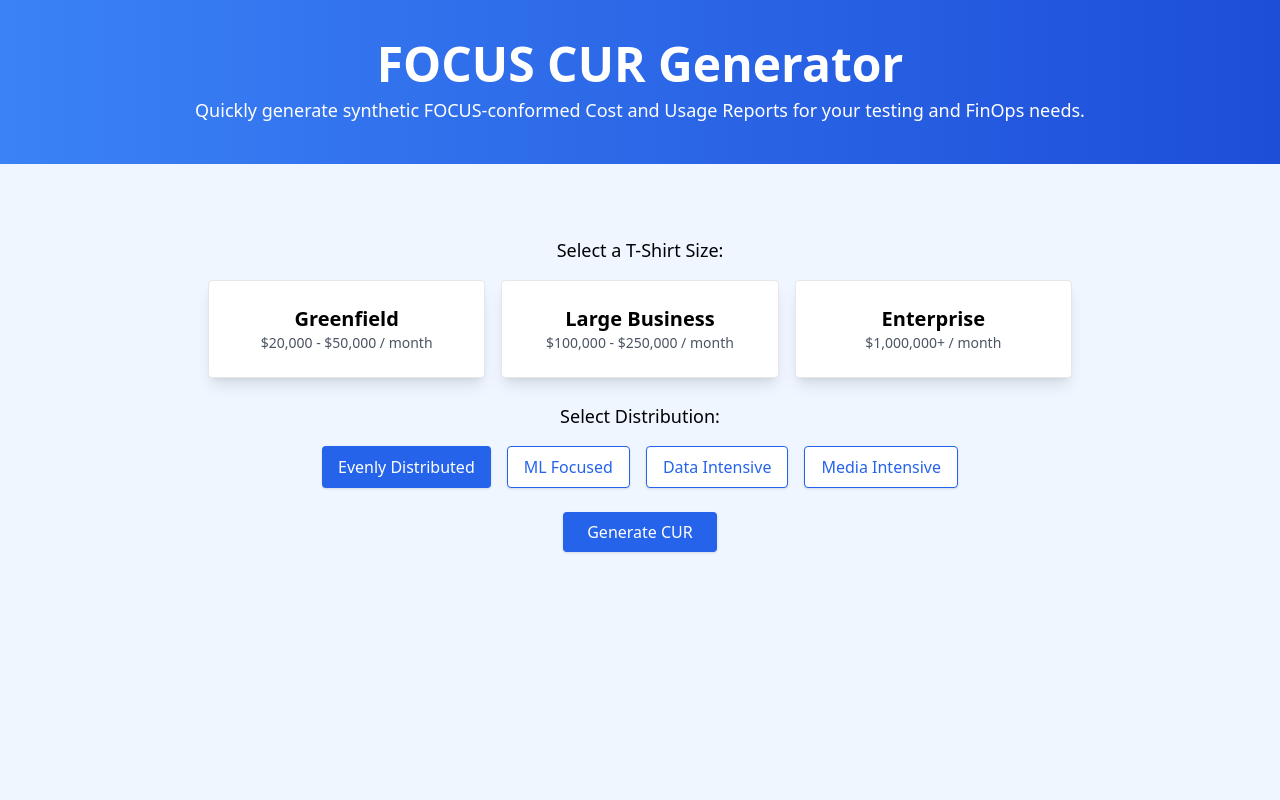
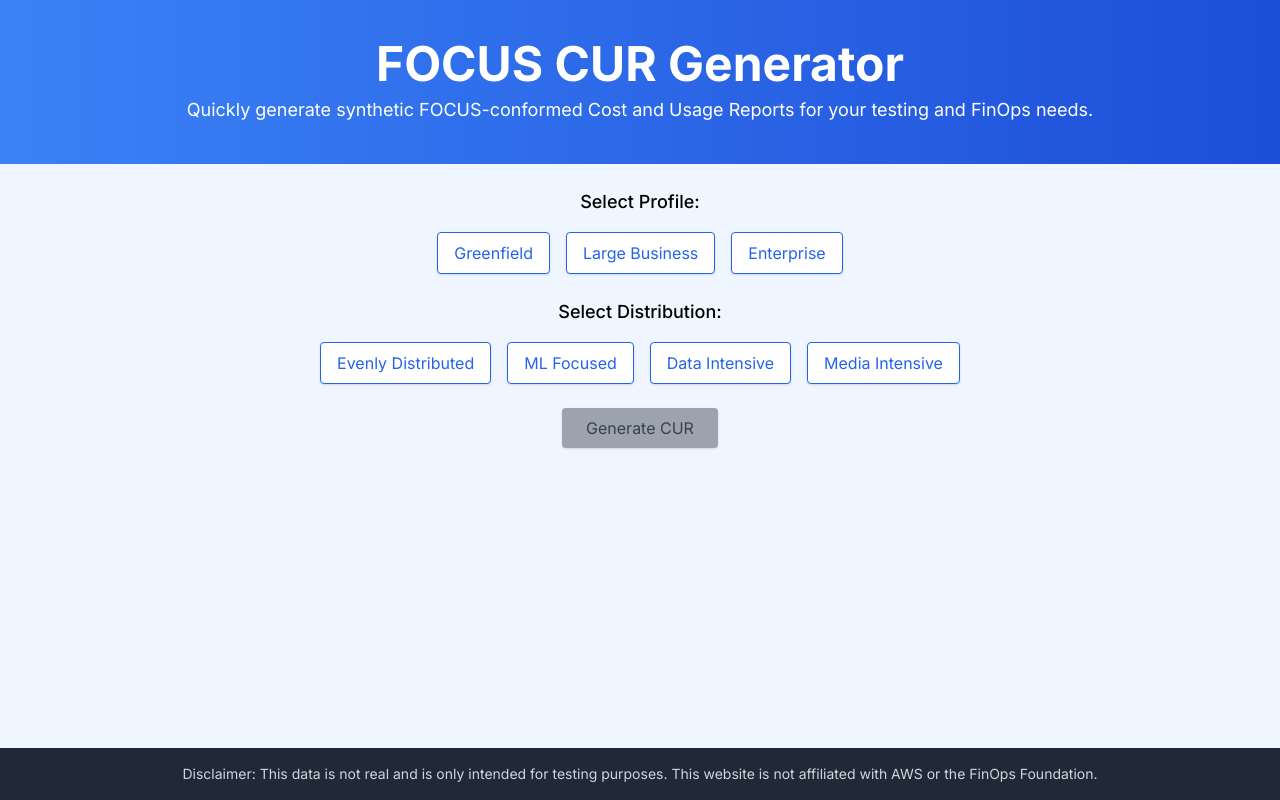
Before and after one commit to wjesseclements/FOCUS-generator, a React (Create React App) app in the folder frontend/: page / in a window 1280 px wide. Built offline with nearby package versions, Linux system fonts and the light colour scheme.

Commit message:
More UI/UX improvements

```diff
--- a/frontend/public/index.html
+++ b/frontend/public/index.html
@@ -1,6 +1,7 @@
 <!DOCTYPE html>
 <html lang="en">
   <head>
+
     <meta charset="utf-8" />
     <link rel="icon" href="%PUBLIC_URL%/favicon.ico" />
     <meta name="viewport" content="width=device-width, initial-scale=1" />
@@ -24,6 +25,10 @@
       work correctly both with client-side routing and a non-root public URL.
       Learn how to configure a non-root public URL by running `npm run build`.
     -->
+    <link
+    href="https://fonts.googleapis.com/css2?family=Inter:wght@400;500;700&display=swap"
+    rel="stylesheet"
+    />
     <title>React App</title>
   </head>
   <body>
--- a/frontend/src/App.js
+++ b/frontend/src/App.js
@@ -1,25 +1,36 @@
 import React, { useState } from "react";
 import axios from "axios";
+import Tippy from "@tippyjs/react";
+import "tippy.js/dist/tippy.css"; // Tippy's default styles
 
 export default function App() {
-  const [selectedProfile, setSelectedProfile] = useState("");
-  const [distribution, setDistribution] = useState("Evenly Distributed");
-  const [response, setResponse] = useState(null);
+  const [selectedProfile, setSelectedProfile] = useState(""); // No default selection
+  const [distribution, setDistribution] = useState(""); // No default selection
+  const [response, setResponse] = useState(null); // Stores the response
+  const [isReset, setIsReset] = useState(false); // Tracks whether the button is in "Reset" mode
 
   const generateCUR = async () => {
     try {
       const res = await axios.post("http://127.0.0.1:8000/generate-cur", {
         profile: selectedProfile,
-        distribution: distribution,
+        distribution: distribution || "Evenly Distributed", // Default to "Evenly Distributed" if none selected
       });
       setResponse(res.data);
+      setIsReset(true); // Switch button to Reset mode
     } catch (error) {
       console.error("Error generating CUR:", error);
     }
   };
 
+  const resetSelections = () => {
+    setSelectedProfile("");
+    setDistribution("");
+    setResponse(null);
+    setIsReset(false); // Revert button to Generate CUR mode
+  };
+
   return (
-    <div className="min-h-screen bg-blue-50 flex flex-col items-center">
+    <div className="min-h-screen bg-blue-50 flex flex-col items-center pb-16">
       {/* Hero Section */}
       <div className="bg-gradient-to-r from-blue-500 to-blue-700 text-white py-10 px-4 text-center w-full">
         <h1 className="text-5xl font-bold mb-2">FOCUS CUR Generator</h1>
@@ -29,87 +40,87 @@ export default function App() {
         </p>
       </div>
 
-      {/* Progress Indicator */}
-      <div className="flex justify-center items-center mt-6">
-        <div
-          className={`w-1/3 h-2 ${
-            selectedProfile ? "bg-blue-600" : "bg-gray-300"
-          } mx-1`}
-        ></div>
-        <div
-          className={`w-1/3 h-2 ${
-            distribution ? "bg-blue-600" : "bg-gray-300"
-          } mx-1`}
-        ></div>
-        <div
-          className={`w-1/3 h-2 ${response ? "bg-blue-600" : "bg-gray-300"} mx-1`}
-        ></div>
-      </div>
-
-      {/* Main Content */}
-      <div className="max-w-4xl w-full mt-10 px-4">
-        {/* T-Shirt Size Selection */}
-        <div className="mb-6 text-center">
-          <p className="text-lg font-medium mb-4">Select a T-Shirt Size:</p>
-          <div className="grid grid-cols-1 md:grid-cols-3 gap-4">
+      {/* Profile Selection with Tooltips */}
+      <div className="my-6 text-center">
+        <p className="text-lg font-medium mb-4">Select Profile:</p>
+        <div className="flex flex-wrap justify-center gap-4">
           {[
-              { name: "Greenfield", description: "$20,000 - $50,000 / month" },
-              { name: "Large Business", description: "$100,000 - $250,000 / month" },
-              { name: "Enterprise", description: "$1,000,000+ / month" },
+            {
+              name: "Greenfield",
+              description: "For startups or small businesses ($20k–$50k/month).",
+            },
+            {
+              name: "Large Business",
+              description:
+                "For medium-sized organizations ($100k–$250k/month).",
+            },
+            {
+              name: "Enterprise",
+              description: "For large corporations ($1M+/month).",
+            },
           ].map((profile) => (
-              <div
-                key={profile.name}
+            <Tippy content={profile.description} key={profile.name} arrow={true}>
+              <button
                 onClick={() => setSelectedProfile(profile.name)}
-                className={`p-6 rounded shadow-lg border ${
+                className={`px-4 py-2 rounded shadow ${
                   selectedProfile === profile.name
-                    ? "border-blue-600 bg-blue-100"
-                    : "bg-white hover:bg-gray-100"
-                } cursor-pointer`}
+                    ? "bg-blue-600 text-white"
+                    : "bg-white text-blue-600 border border-blue-600 hover:bg-blue-100"
+                }`}
               >
-                <h2 className="text-xl font-bold">{profile.name}</h2>
-                <p className="text-sm text-gray-600">{profile.description}</p>
-              </div>
+                {profile.name}
+              </button>
+            </Tippy>
           ))}
         </div>
       </div>
 
-        {/* Distribution Selection */}
+      {/* Distribution Selection with Tooltips */}
       <div className="mb-6 text-center">
         <p className="text-lg font-medium mb-4">Select Distribution:</p>
         <div className="flex flex-wrap justify-center gap-4">
-            {["Evenly Distributed", "ML Focused", "Data Intensive", "Media Intensive"].map(
-              (dist) => (
+          {[
+            { name: "Evenly Distributed", description: "Evenly spread across services." },
+            { name: "ML Focused", description: "Emphasizing SageMaker and ML workloads." },
+            { name: "Data Intensive", description: "Focus on S3, Redshift, and data-heavy services." },
+            { name: "Media Intensive", description: "Optimized for high storage and bandwidth needs." },
+          ].map((dist) => (
+            <Tippy content={dist.description} key={dist.name} arrow={true}>
               <button
-                  key={dist}
-                  onClick={() => setDistribution(dist)}
+                onClick={() => setDistribution(dist.name)}
                 className={`px-4 py-2 rounded shadow ${
-                    distribution === dist
+                  distribution === dist.name
                     ? "bg-blue-600 text-white"
                     : "bg-white text-blue-600 border border-blue-600 hover:bg-blue-100"
                 }`}
               >
-                  {dist}
+                {dist.name}
               </button>
-              )
-            )}
+            </Tippy>
+          ))}
         </div>
       </div>
 
-        {/* Generate Button */}
+      {/* Generate/Reset Button */}
       <div className="text-center">
         <button
-            onClick={generateCUR}
-            className="px-6 py-2 bg-blue-600 text-white rounded shadow hover:bg-blue-700"
-            disabled={!selectedProfile}
+          onClick={isReset ? resetSelections : generateCUR}
+          className={`px-6 py-2 rounded shadow ${
+            isReset
+              ? "bg-red-600 text-white hover:bg-red-700"
+              : selectedProfile && distribution
+              ? "bg-blue-600 text-white hover:bg-blue-700"
+              : "bg-gray-400 text-gray-700 cursor-not-allowed"
+          }`}
+          disabled={!selectedProfile || !distribution}
         >
-            Generate CUR
+          {isReset ? "Reset" : "Generate CUR"}
         </button>
       </div>
 
       {/* Display Response */}
       {response && (
         <div className="mt-6 text-center">
-            <p className="text-lg font-medium mb-2">{response.message}</p>
           <a
             href={response.url}
             className="text-blue-700 underline"
@@ -119,7 +130,15 @@ export default function App() {
           </a>
         </div>
       )}
-      </div>
+
+      {/* Footer Section */}
+      <footer className="bg-gray-800 text-gray-300 py-4 text-center fixed bottom-0 w-full">
+        <p className="text-sm">
+          Disclaimer: This data is not real and is only intended for testing
+          purposes. This website is not affiliated with AWS or the FinOps
+          Foundation.
+        </p>
+      </footer>
     </div>
   );
 }
--- a/frontend/src/index.css
+++ b/frontend/src/index.css
@@ -1,3 +1,16 @@
 @tailwind base;
 @tailwind components;
 @tailwind utilities;
+
+body {
+    margin: 0;
+    font-family: 'Inter', -apple-system, BlinkMacSystemFont, 'Segoe UI', 'Roboto', 'Oxygen',
+      'Ubuntu', 'Cantarell', 'Fira Sans', 'Droid Sans', 'Helvetica Neue',
+      sans-serif;
+    -webkit-font-smoothing: antialiased;
+    -moz-osx-font-smoothing: grayscale;
+  }
+
+  code {
+    font-family: source-code-pro, Menlo, Monaco, Consolas, 'Courier New', monospace;
+  }
--- /dev/null
+++ b/package.json
@@ -0,0 +1,5 @@
+{
+  "dependencies": {
+    "@tippyjs/react": "^4.2.6"
+  }
+}
```
Also changed, not shown: 2 other files (tests, documents, lock files or other folders). Lines whose indentation alone changed are shown as unchanged.
